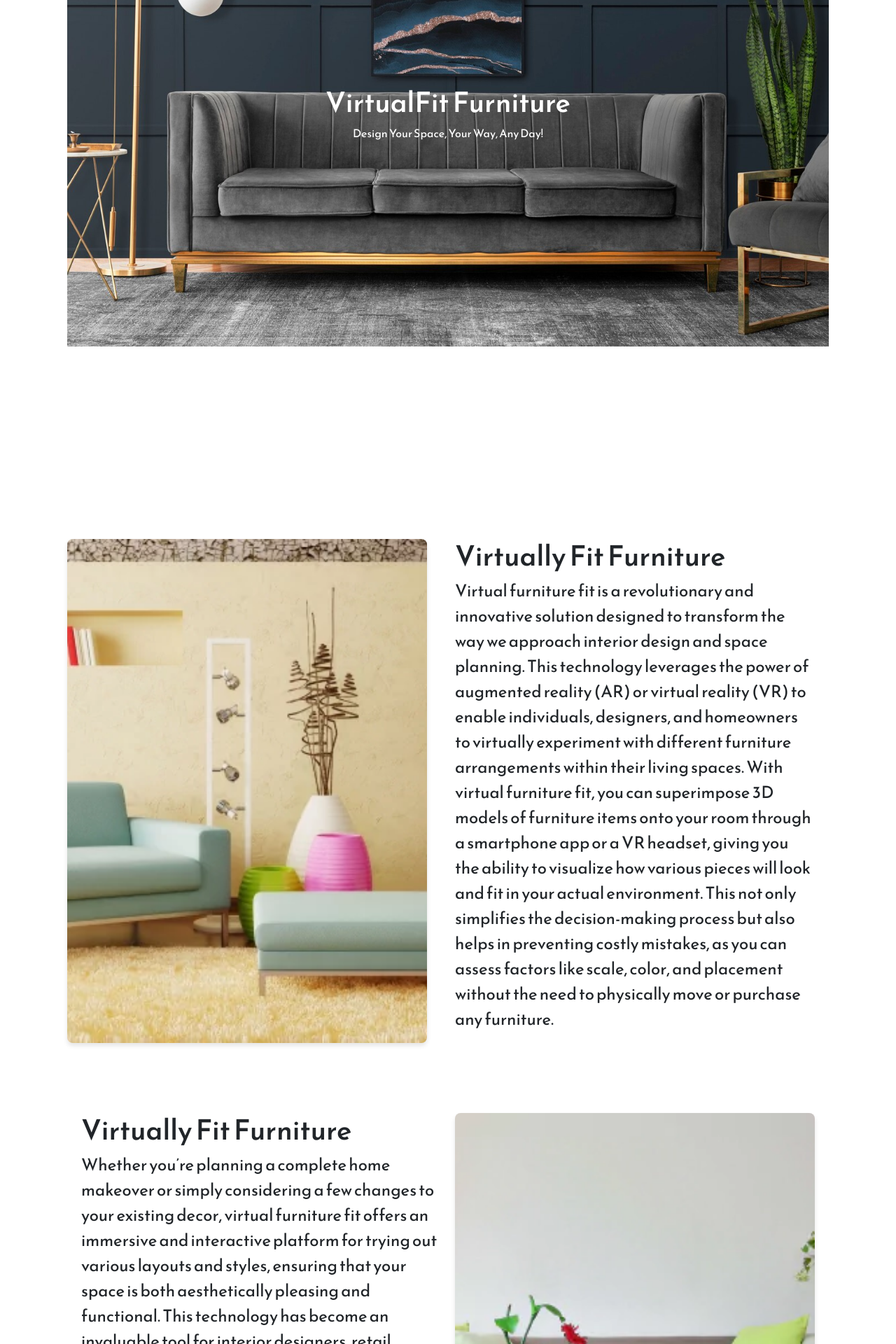
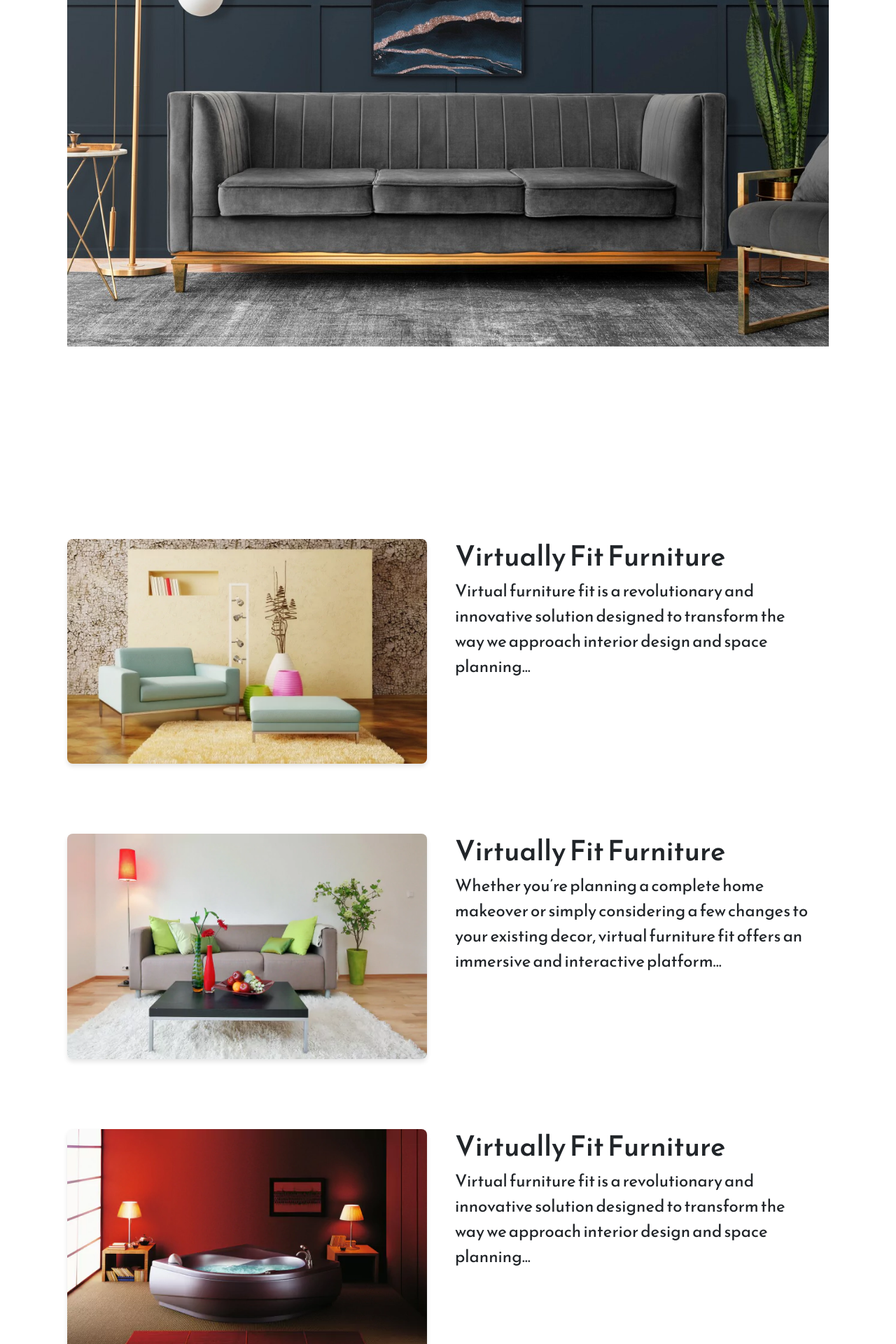
Before and after one commit to faizanhameed103/virtualfirverceldeploy, a React (Create React App) app: page /furniture in a window 1280 px wide. Shown: the part 320-2240 px from the top of the page at 70% size. Built offline with nearby package versions, Linux system fonts and the light colour scheme.

Commit message:
Banner Image

```diff
--- a/src/components/VFM.css
+++ b/src/components/VFM.css
@@ -44,31 +44,27 @@
   position: relative;
   width: 100%;
   height: 100vh; /* Full viewport height */
-
   background-size: cover;
   background-position: center;
 }
 
-.banner-content {
-  position: absolute;
-  top: 50%;
-  left: 50%;
-  transform: translate(-50%, -50%);
-  color: white;
-  text-align: center;
-}
 /* Additional responsive styles */
 @media (max-width: 768px) {
   .blog-section {
-    flex-direction: column;
+    display: block; /* Show each section as a block on smaller screens */
+    margin-bottom: 30px; /* Reduce space between sections */
   }
 
   .photo-part,
   .text-part {
     margin-right: 0;
+    margin-bottom: 20px; /* Space between photo and text on mobile */
   }
 
   .text-part p {
     font-size: large; /* Adjust font size for smaller screens */
   }
+  .banner {
+    height: 20vh; /* Adjusted height for smaller screens */
+  }
 }
--- a/src/components/VirtualFitFurnitureMore.js
+++ b/src/components/VirtualFitFurnitureMore.js
@@ -9,95 +9,46 @@ const VirtualFitFurnitureMore = () => {
     <>
       <div className="banner spasectionce">
         <img src={BannerImage} alt="Banner" className="banner-image" />
-        <div className="banner-content">
-          {/* Your banner content goes here */}
-          <h1>VirtualFit Furniture</h1>
-          <p>Design Your Space, Your Way, Any Day!</p>
-        </div>
       </div>
       <div className="blog-container" id="furniture">
         <div className="blog-section">
           <div className="photo-part">
-            <img
-              src={F1} // Replace with your image URL
-              alt="Sample"
-            />
+            <img src={F1} alt="Sample" />
           </div>
           <div className="text-part">
             <h1>Virtually Fit Furniture</h1>
             <p>
               Virtual furniture fit is a revolutionary and innovative solution
               designed to transform the way we approach interior design and
-              space planning. This technology leverages the power of augmented
-              reality (AR) or virtual reality (VR) to enable individuals,
-              designers, and homeowners to virtually experiment with different
-              furniture arrangements within their living spaces. With virtual
-              furniture fit, you can superimpose 3D models of furniture items
-              onto your room through a smartphone app or a VR headset, giving
-              you the ability to visualize how various pieces will look and fit
-              in your actual environment. This not only simplifies the
-              decision-making process but also helps in preventing costly
-              mistakes, as you can assess factors like scale, color, and
-              placement without the need to physically move or purchase any
-              furniture.
+              space planning...
             </p>
           </div>
         </div>
 
         <div className="blog-section">
+          <div className="photo-part">
+            <img src={F2} alt="Sample" />
+          </div>
           <div className="text-part">
             <h1>Virtually Fit Furniture</h1>
             <p>
               Whether you’re planning a complete home makeover or simply
               considering a few changes to your existing decor, virtual
-              furniture fit offers an immersive and interactive platform for
-              trying out various layouts and styles, ensuring that your space is
-              both aesthetically pleasing and functional. This technology has
-              become an invaluable tool for interior designers, retail furniture
-              outlets, and consumers alike, providing a seamless and engaging
-              experience that makes the interior design process more efficient
-              and enjoyable. Virtual furniture fit goes beyond mere
-              visualization; it empowers users to explore a wide range of design
-              options, experiment with different furniture combinations, and
-              fine-tune every aspect of their interior spaces. By interacting
-              with virtual furniture in real-time, users can gauge how each
-              piece fits within the context of their room’s architecture,
-              lighting, and decor style.
+              furniture fit offers an immersive and interactive platform...
             </p>
-          </div>
-          <div className="photo-part">
-            <img
-              src={F2} // Replace with your image URL
-              alt="Sample"
-            />
           </div>
         </div>
 
-        {/* Section 3 */}
         <div className="blog-section">
           <div className="photo-part">
-            <img
-              src={F3} // Replace with your image URL
-              alt="Sample"
-            />
+            <img src={F3} alt="Sample" />
           </div>
           <div className="text-part">
             <h1>Virtually Fit Furniture</h1>
             <p>
               Virtual furniture fit is a revolutionary and innovative solution
               designed to transform the way we approach interior design and
-              space planning. This technology leverages the power of augmented
-              reality (AR) or virtual reality (VR) to enable individuals,
-              designers, and homeowners to virtually experiment with different
-              furniture arrangements within their living spaces. With virtual
-              furniture fit, you can superimpose 3D models of furniture items
-              onto your room through a smartphone app or a VR headset, giving
-              you the ability to visualize how various pieces will look and fit
-              in your actual environment. This not only simplifies the
-              decision-making process but also helps in preventing costly
-              mistakes, as you can assess factors like scale, color, and
-              placement without the need to physically move or purchase any
-              furniture.
+              space planning...
             </p>
           </div>
         </div>
--- a/src/components/VirtualFitWallMore.js
+++ b/src/components/VirtualFitWallMore.js
@@ -10,93 +10,48 @@ const VirtualFitWallMore = () => {
     <>
       <div className="banner spasectionce">
         <img src={BannerImage} alt="Banner" className="banner-image" />
-        <div className="banner-content">
-          {/* Your banner content goes here */}
-          <h1>Virtual Wall Fit</h1>
-          <p>Empower Your Space with Virtual Wall Fit!</p>
-        </div>
       </div>
       <div className="blog-container" id="walldecoration">
         <div className="blog-section">
           <div className="photo-part">
-            <img
-              src={W1} // Replace with your image URL
-              alt="Sample"
-            />
+            <img src={W1} alt="Sample" />
           </div>
           <div className="text-part">
-            <h1>Virtually Wall Fit</h1>
+            <h1>Virtually Fit Furniture</h1>
             <p>
               The idea of virtual wall decoration heralds a groundbreaking
               approach, utilizing cutting-edge technology to revolutionize the
               way individuals and interior designers reimagine their living
-              spaces. This innovative concept introduces a realm where walls
-              cease to be mere partitions; they become canvases waiting to be
-              adorned with customized artistry. By harnessing this technology,
-              individuals can embark on a creative journey, exploring an
-              extensive array of design elements. From an extensive palette of
-              paint hues to an ever-expanding library of wallpapers, decals, and
-              stunning artwork collections, the possibilities become boundless.
-              This revolutionary approach liberates individuals from the
-              constraints of conventional interior design, enabling them to
-              experiment, envision, and materialize their artistic aspirations
-              with unparalleled convenience.
+              spaces...
             </p>
           </div>
         </div>
 
         <div className="blog-section">
+          <div className="photo-part">
+            <img src={W2} alt="Sample" />
+          </div>
           <div className="text-part">
-            <h1>Virtually Wall Fit</h1>
+            <h1>Virtually Fit Furniture</h1>
             <p>
               Virtual wall decoration stands as a pinnacle in the fusion of
               technology and interior design, offering an unparalleled avenue
-              for personal expression within living spaces. This transformative
-              concept transcends the traditional confines of wall embellishment,
-              opening doors to a realm of infinite creativity. By embracing this
-              technological innovation, individuals and design enthusiasts gain
-              the ability to curate their environments effortlessly. They can
-              sample diverse paint tones, explore eclectic wallpaper designs,
-              experiment with striking artwork, and seamlessly visualize their
-              choices in real-time without making any physical alterations. This
-              digital playground empowers users to shape and redefine their
-              spaces, allowing their imagination to flourish as they craft
-              unique, personalized aesthetics that resonate with their
-              individuality.
+              for personal expression within living spaces...
             </p>
-          </div>
-
-          <div className="photo-part">
-            <img
-              src={W2} // Replace with your image URL
-              alt="Sample"
-            />
           </div>
         </div>
 
-        {/* Section 3 */}
         <div className="blog-section">
           <div className="photo-part">
             <img src={W3} alt="Sample" />
           </div>
           <div className="text-part">
-            <h1>Virtually Wall Fit</h1>
+            <h1>Virtually Fit Furniture</h1>
             <p>
+              {" "}
               The advent of virtual wall decoration heralds a new era in the
               interior design landscape, presenting an avant-garde platform that
-              melds the physical and digital realms harmoniously. This
-              pioneering concept redefines the very essence of wall adornment,
-              offering an immersive experience that thrives on versatility and
-              innovation. Through the lens of this technology, users and
-              designers alike are invited into an expansive universe of creative
-              exploration. They can effortlessly experiment with an extensive
-              spectrum of design elements, from subtle color variations to
-              intricate patterns, textures, and captivating artwork. This
-              dynamic platform enables users to navigate through an eclectic
-              array of decor options, empowering them to envision,
-              conceptualize, and refine their ideal aesthetic vision for their
-              living spaces, all in a virtual realm that transcends the
-              limitations of the physical world.
+              melds the physical and digital realms harmoniously...
             </p>
           </div>
         </div>
```
